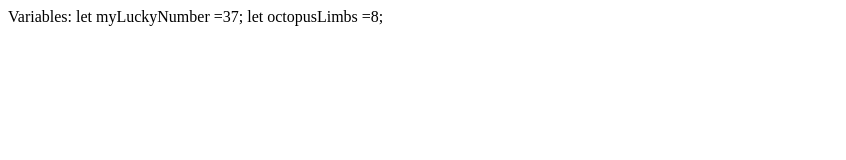
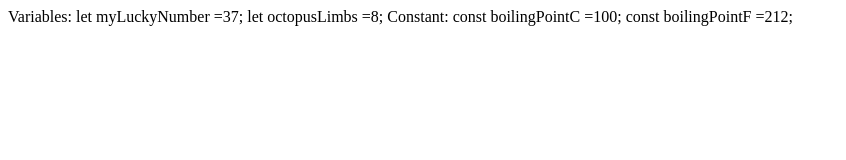
Before and after one commit to appleofhavok/Web_Dev, a plain HTML site: page javascript.html in a window 1280 px wide. Shown: the whole page, without its empty margins (0-846 px from the left). Drawn offline with Linux system fonts and the light colour scheme.

Commit message:
javascript coding exercise #16

```diff
--- a/javascript.html
+++ b/javascript.html
@@ -12,6 +12,9 @@ Variables:
 let myLuckyNumber =37;
 let octopusLimbs =8;
 <!--coding exercise 16:-->
+Constant:
+const boilingPointC =100;
+const boilingPointF =212;
 <!--coding exercise 17:-->
 <!--coding exercise 18:-->
 <!--coding exercise 19:-->
```
